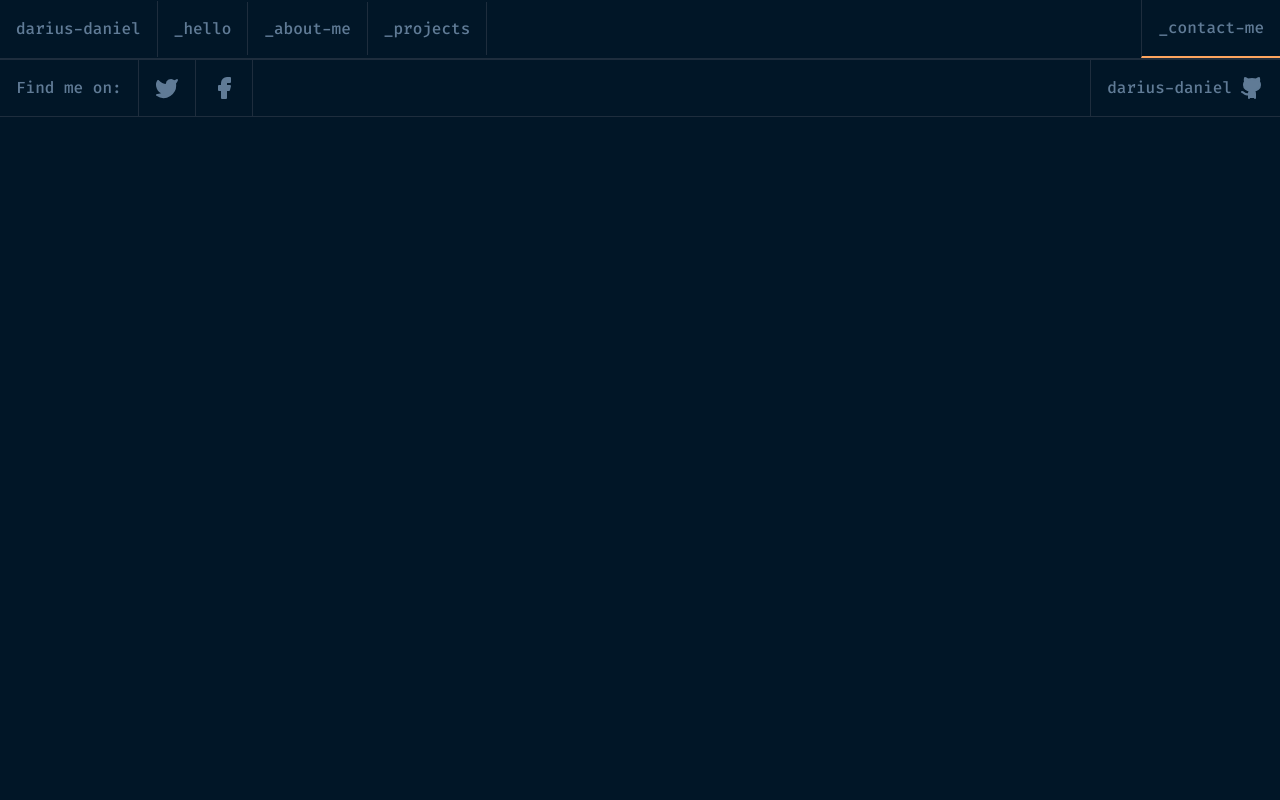
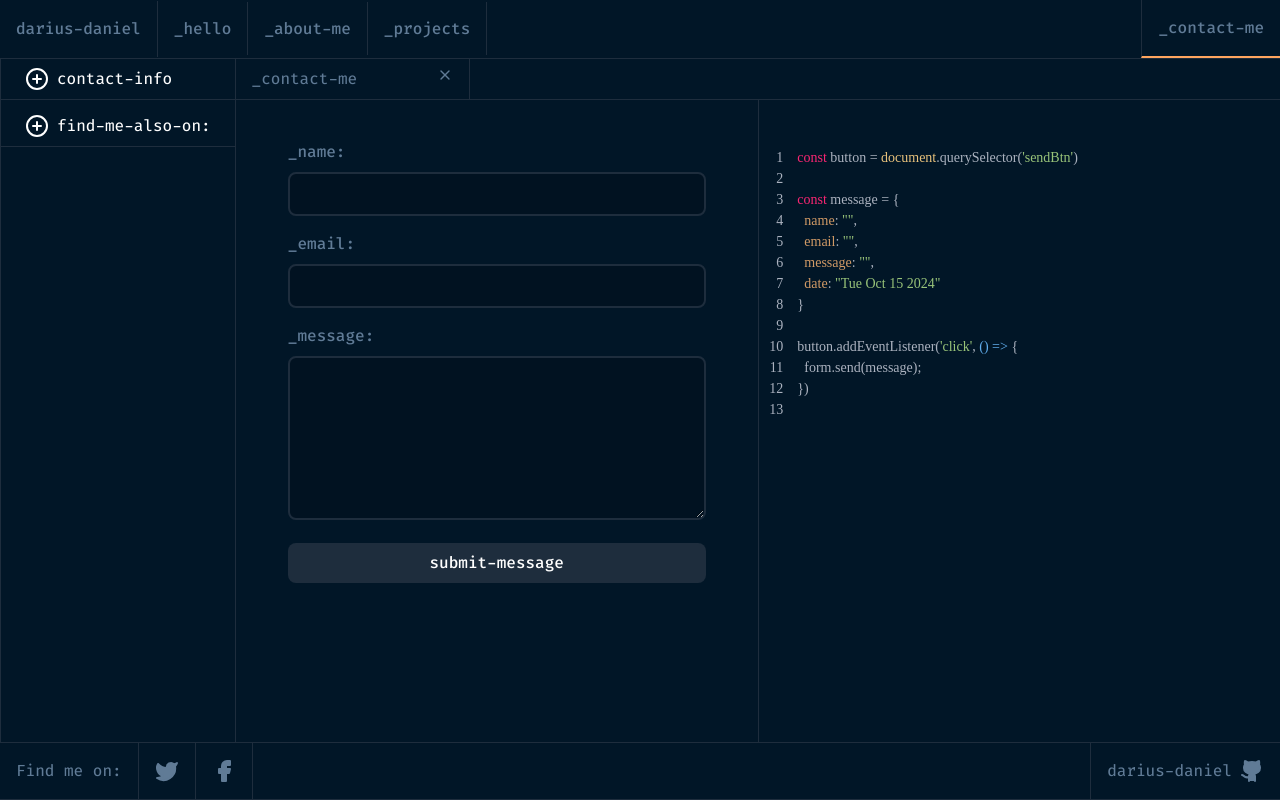
Before and after one commit to darius-daniel/portfolio, a Next.js app: page /contact in a window 1280 px wide. Built offline with nearby package versions, Linux system fonts and the light colour scheme.

Commit message:
Implement mobile and desktop views for the contact route

```diff
--- a/app/contact/page.tsx
+++ b/app/contact/page.tsx
@@ -1,3 +1,188 @@
+"use client";
+
+import {
+  CircleMinus,
+  CirclePlus,
+  Mail,
+  Phone,
+  SquareArrowOutUpRight,
+  X,
+} from "lucide-react";
+import Link from "next/link";
+import { SetStateAction, useState } from "react";
+import SyntaxHighlighter from "react-syntax-highlighter";
+import { atomOneDarkReasonable } from "react-syntax-highlighter/dist/esm/styles/hljs";
+
 export default function ContactMe() {
-  return <></>;
+  const [showContactDropdown, setShowContactDropdown] = useState(false);
+  const [showSocialsDropdown, setShowSocialsDropdown] = useState(false);
+
+  const [name, setName] = useState("");
+  const [email, setEmail] = useState("");
+  const [message, setMessage] = useState("");
+
+  const handleChange = (event: {
+    target: { id: string; value: SetStateAction<string> };
+  }) => {
+    if (event.target.id === "name") {
+      setName(event.target.value);
+    } else if (event.target.id === "email") {
+      setEmail(event.target.value);
+    } else {
+      setMessage(event.target.value);
+    }
+  };
+
+  const messageString = `const button = document.querySelector('sendBtn')
+
+const message = {
+  name: "${name}",
+  email: "${email}",
+  message: "${message}",
+  date: "${new Date().toDateString()}"
 }
+
+button.addEventListener('click', () => {
+  form.send(message);
+})
+`;
+
+  return (
+    <>
+      <main className="flex-auto lg:flex lg:flex-row lg:divide-x lg:divide-ash font-[450]">
+        <h2 className="lg:hidden p-6 border-b border-b-ash">_contact-me</h2>
+        <ul className="lg:max-w-fit">
+          <li
+            className="px-6 py-2 border-b border-ash bg-ash lg:bg-transparent flex flex-row gap-2 hover:underline mb-1.5"
+            onClick={() => setShowContactDropdown(!showContactDropdown)}
+          >
+            {showContactDropdown ? <CircleMinus /> : <CirclePlus />}{" "}
+            contact-info
+          </li>
+          {showContactDropdown && (
+            <div className="px-6 text-secondary-1 lg:text-[14px] border-b border-ash">
+              <Link
+                href="tel:+2348144778267"
+                className="flex flex-row gap-2 py-2 items-center hover:text-white"
+              >
+                <Phone size={16} />
+                +2348144778267
+              </Link>
+              <Link
+                href="mailto:dariusdaniel771@gmail.com"
+                className="flex flex-row gap-2 py-2 items-center hover:text-white"
+              >
+                <Mail size={16} className="mt-0.5" />
+                dariusdaniel771@gmail.com
+              </Link>
+            </div>
+          )}
+          <li
+            className="px-6 py-2 border-b border-ash bg-ash lg:bg-transparent flex flex-row gap-2 hover:underline"
+            onClick={() => setShowSocialsDropdown(!showSocialsDropdown)}
+          >
+            {showSocialsDropdown ? <CircleMinus /> : <CirclePlus />}{" "}
+            find-me-also-on:
+          </li>
+          {showSocialsDropdown && (
+            <div className="px-6 text-secondary-1 lg:text-[14px]">
+              <Link
+                href="https://www.instagram.com/dariusdaniel777"
+                className="flex flex-row gap-2 py-2 items-center hover:text-white"
+                target="_blank"
+              >
+                <SquareArrowOutUpRight size={16} />
+                Instagram
+              </Link>
+              <Link
+                href="https://www.linkedin.com/dariusdaniel777"
+                className="flex flex-row gap-2 py-2 items-center hover:text-white"
+                target="_blank"
+              >
+                <SquareArrowOutUpRight size={16} />
+                LinkedIn
+              </Link>
+              <Link
+                href="https://www.twitch.com/dariusdaniel777"
+                className="flex flex-row gap-2 py-2 items-center hover:text-white"
+                target="_blank"
+              >
+                <SquareArrowOutUpRight size={16} />
+                Twitch
+              </Link>
+              <Link
+                href="https://www.instagram.com/dariusdaniel777"
+                className="flex flex-row gap-2 py-2 items-center hover:text-white"
+                target="_blank"
+              >
+                <SquareArrowOutUpRight size={16} />
+                Youtube
+              </Link>
+            </div>
+          )}
+        </ul>
+        <section className="flex-grow  lg:flex lg:flex-col">
+          <p className="hidden lg:flex border-b border-ash">
+            <span className="flex flex-row gap-20 w-fit py-2 px-4 text-secondary-1 border-e border-ash">
+              _contact-me
+              <X size={16} className="hover:text-white" />
+            </span>
+          </p>
+          <div className="lg:flex lg:flex-row lg:divide-x lg:divide-ash lg:flex-grow">
+            <form
+              action="#"
+              className="w-4/5 flex flex-col gap-4 mx-auto font-medium text-secondary-1 mt-10 pb-12 lg:w-1/2 "
+            >
+              <span className="lg:w-4/5 lg:mx-auto">
+                <label htmlFor="name">_name:</label>
+                <input
+                  type="text"
+                  id="name"
+                  onChange={handleChange}
+                  className="bg-primary-3 w-full p-2 mt-2 rounded-lg border-2 border-ash"
+                />
+              </span>
+
+              <span className="lg:w-4/5 lg:mx-auto">
+                <label htmlFor="email">_email:</label>
+                <input
+                  type="email"
+                  id="email"
+                  onChange={handleChange}
+                  className="bg-primary-3 w-full p-2 mt-2 rounded-lg border-2 border-ash"
+                />
+              </span>
+
+              <span className="lg:w-4/5 lg:mx-auto">
+                <label htmlFor="message">_message:</label>
+                <textarea
+                  id="message"
+                  onChange={handleChange}
+                  className="bg-primary-3 w-full p-2 mt-2 rounded-lg border-2 border-ash"
+                  rows={6}
+                />
+              </span>
+
+              <input
+                type="submit"
+                className="py-2 px-4 bg-ash hover:bg-secondary-1 text-white hover:font-medium rounded-lg w-fit lg:w-4/5 lg:mx-auto"
+                value="submit-message"
+              />
+            </form>
+            <div className="hidden lg:block lg:w-1/2 lg:pt-10">
+              <SyntaxHighlighter
+                language="javascript"
+                style={atomOneDarkReasonable}
+                customStyle={{ fontSize: "14px", background: "#011627" }}
+                showLineNumbers={true}
+                wrapLines={true}
+              >
+                {messageString}
+              </SyntaxHighlighter>
+            </div>
+          </div>
+        </section>
+      </main>
+    </>
+  );
+}
--- a/app/layout.tsx
+++ b/app/layout.tsx
@@ -1,7 +1,7 @@
 "use client";
 
 import "./globals.css";
-import { firaCode } from "./lib/fonts";
+import { fira_code } from "./lib/fonts";
 import Footer from "./ui/footer";
 import Header from "./ui/header";
 import { useState } from "react";
@@ -19,7 +19,7 @@ export default function RootLayout({
   return (
     <html lang="en">
       <body
-        className={`${firaCode.className} flex flex-col subpixel-antialiased bg-primary-2 text-white h-dvh max-w-h-svh border-0.5 border-ash relative`}
+        className={`${fira_code.className} flex flex-col subpixel-antialiased bg-primary-2 text-white h-svh max-w-h-svh border-0.5 border-ash relative`}
       >
         <Header
           showMenu={{ value: showMenu, setValue: setShowMenu }}
--- a/app/lib/fonts.ts
+++ b/app/lib/fonts.ts
@@ -1,3 +1,6 @@
-import { Fira_Code } from "next/font/google";
+import localFont from "next/font/local";
 
-export const firaCode = Fira_Code({ subsets: ["latin"], display: "swap" });
+export const fira_code = localFont({
+  src: "../fonts/FiraCode-VariableFont_wght.ttf",
+  display: "swap",
+});
--- a/app/ui/codeblock.tsx
+++ b/app/ui/codeblock.tsx
@@ -1,50 +1,26 @@
-"use client";
-
-import {
-  BundledLanguage,
-  codeToTokens,
-  SpecialLanguage,
-  ThemedToken,
-} from "shiki";
-import { firaCode } from "../lib/fonts";
-import { useEffect, useState } from "react";
+import { fira_code } from "../lib/fonts";
+import SyntaxHighlighter from "react-syntax-highlighter";
+import { atomOneDarkReasonable } from "react-syntax-highlighter/dist/esm/styles/hljs";
 
 export default function CodeBlock({
   code,
-  lang,
+  language,
 }: {
   code: string;
-  lang: BundledLanguage | SpecialLanguage | undefined;
+  language: string;
 }) {
-  const [tokens, setTokens] = useState<ThemedToken[][]>([]);
-
-  useEffect(() => {
-    codeToTokens(code, {
-      lang: lang,
-      theme: "min-dark",
-    }).then(({ tokens }) => setTokens(tokens));
-  }, [code, lang]);
-
   return (
-    <pre
-      className={`${firaCode.className} bg-primary-3 p-4 leading-relaxed text-[12px] rounded-2xl font-[500] border border-ash overflow-x-scroll`}
+    <SyntaxHighlighter
+      className={`${fira_code.className} leading-relaxed text-[12px] rounded-2xl font-[450] overflow-x-hidden`}
+      language={language}
+      style={atomOneDarkReasonable}
+      customStyle={{
+        border: "1px solid #1E2D3D",
+        background: "#011221",
+        padding: "20px",
+      }}
     >
-      {tokens?.map((line, idx) => (
-        <span key={idx}>
-          <code key={idx}>
-            {line.map((token, idx) => (
-              <span
-                style={{ color: token.color }}
-                key={idx}
-                className={`${firaCode.className}`}
-              >
-                {token.content}
-              </span>
-            ))}{" "}
-          </code>
-          <br />
-        </span>
-      ))}
-    </pre>
+      {code}
+    </SyntaxHighlighter>
   );
 }
--- a/app/ui/hero.tsx
+++ b/app/ui/hero.tsx
@@ -1,7 +1,7 @@
 import { ChevronRight } from "lucide-react";
 import Blur from "./blur";
 import CodeBlock from "./codeblock";
-import { firaCode } from "../lib/fonts";
+import { fira_code } from "../lib/fonts";
 
 export default function Hero() {
   const snippet1 = `const copyToClipboard = () => {
@@ -49,7 +49,7 @@ export default function Hero() {
         <p className="text-secondary-1 mb-4 text-[14px]">
           {"// Find my profile on Github:"}
         </p>
-        <code className={`text-[14px] ${firaCode.className}`}>
+        <code className={`text-[14px] ${fira_code.className}`}>
           {" "}
           <span className="text-secondary-3">const</span>{" "}
           <span className="text-accent-2">githubLink</span> ={" "}
@@ -62,9 +62,8 @@ export default function Hero() {
         <Blur />
       </span>
       <div className="hidden lg:visible lg:flex flex-col gap-6 py-8">
-        <CodeBlock code={snippet1} lang="js" />
-        <CodeBlock code={snippet2} lang="ts" />
-        {/* <CodeBlock code={codeSnippet} lang="js" /> */}
+        <CodeBlock code={snippet1} language="typescript" />
+        <CodeBlock code={snippet2} language="typescript" />
       </div>
     </main>
   );
--- a/package.json
+++ b/package.json
@@ -19,10 +19,11 @@
     "@types/node": "^20",
     "@types/react": "^18",
     "@types/react-dom": "^18",
+    "@types/react-syntax-highlighter": "^15.5.13",
     "eslint": "^8",
     "eslint-config-next": "14.2.15",
     "postcss": "^8",
-    "shiki": "^1.22.0",
+    "react-syntax-highlighter": "^15.6.1",
     "tailwindcss": "^3.4.1",
     "typescript": "^5"
   }
--- a/tailwind.config.ts
+++ b/tailwind.config.ts
@@ -7,6 +7,9 @@ const config: Config = {
     "./app/**/*.{js,ts,jsx,tsx,mdx}",
   ],
   theme: {
+    fontFamily: {
+      mono: ["ui-monospace", "Fira Code"],
+    },
     extend: {
       colors: {
         background: "var(--background)",
```
Also changed, not shown: app/about/page.tsx (added), app/fonts/FiraCode-VariableFont_wght.ttf (added), 1 other file (tests, documents, lock files or other folders).
